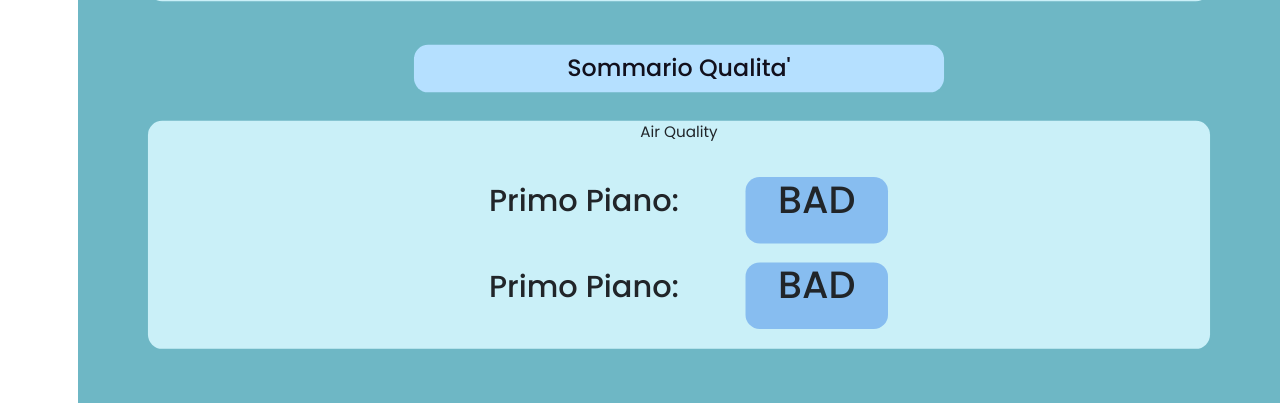
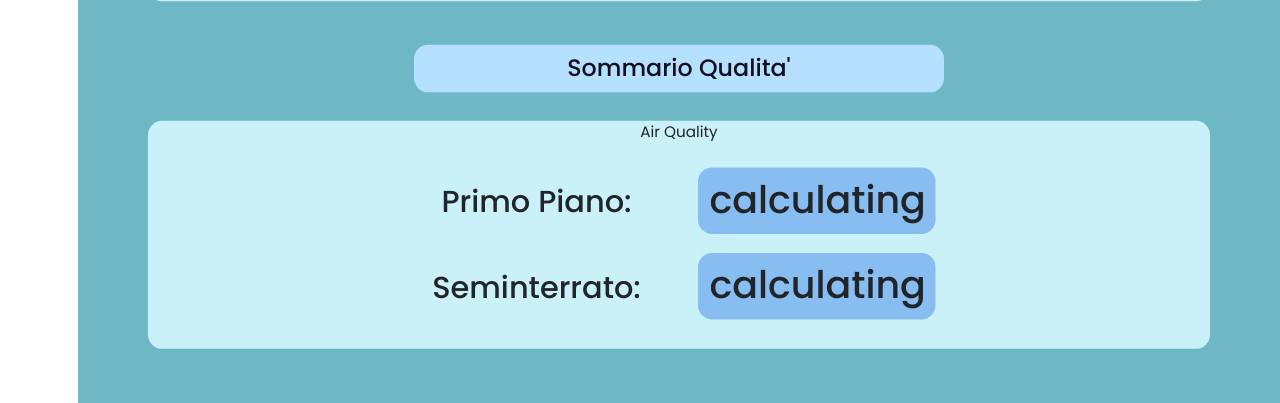
Before and after one commit to oberdfr/MonitoringSystem_WebServer, a Flask app: page /air.html in a window 1280 px wide. Shown: the part 1722-2125 px from the top of the page. Run offline with Flask 3, Linux system fonts and the light colour scheme; the visitor is signed in with stand-in values (Sample User, id 1); parts of the project's set-up code (start-up, migrations or seed data) failed here and were passed over.

Commit message:
website: add logic for quality estimate background colors and refactor a bit

```diff
--- a/static/js/air.js
+++ b/static/js/air.js
@@ -14,6 +14,12 @@
 let logoutBtn = document.querySelector("#logout-button");
 let qPP = document.getElementById('qualityPrimoPiano');
 let qS = document.getElementById('qualitySeminterrato');
+let qPPChip = document.getElementById('qualityPrimoPianoChip');
+let qSChip = document.getElementById('qualitySeminterratoChip');
+
+const COLOR_BAD = "#ef8b8b"
+const COLOR_WARNING = "#efd18b"
+const COLOR_GOOD = "#87bdf0"
 
 closeBtn.addEventListener("click", () => {
     sidebar.classList.toggle("open");
@@ -136,14 +142,25 @@
         }
     }
 
+    function determineColor(co2, qualita) {
+        if (co2 < 550 && qualita < 500) {
+            return COLOR_GOOD;
+        } else if ((co2 >= 550 && co2 < 900) || (qualita >= 500 && qualita < 700)) {
+            return COLOR_WARNING;
+        } else {
+            return COLOR_BAD;
+        }
+    }
+
     qS.innerHTML = calculateQuality(co2Seminterrato, qualitaSeminterrato);
     qPP.innerHTML = calculateQuality(co2PrimoPiano, qualitaPrimoPiano);
+    qSChip.style.backgroundColor = determineColor(co2Seminterrato, qualitaSeminterrato);
+    qPPChip.style.backgroundColor = determineColor(co2PrimoPiano, qualitaPrimoPiano);
 }
 
 document.addEventListener('DOMContentLoaded', function () {
     updateCurrentAirQuality();
     updateCurrentCo2();
-    updateSummary();
     setInterval(updateCurrentAirQuality, 5 * 1000); // Update every 5 seconds
     setInterval(updateCurrentCo2, 5 * 1000); // Update every 5 seconds
     setInterval(updateSummary, 5 * 1000); // Update every 5 seconds
--- a/templates/air.html
+++ b/templates/air.html
@@ -144,16 +144,16 @@
             <div id="airQualityResult" class="result_air_text col" style="height: 240px; margin: 0px; width: 100%;">
               Air Quality
 
-              <div class="row align-items-center text-center" style="width: 500px; margin: auto; margin-top: 35px;">
-                <h2 style="width: 300px; height: 70px;">Primo Piano:</h2>
-                <div id="qualityPrimoPianoChip" class="result_air_dark_text" style="height: 70px; width: 150px;">
-                  <h1 id="qualityPrimoPiano">GOOD</h1>
+              <div class="row align-items-center text-center" style="width: 600px; margin: auto; margin-top: 25px;">
+                <h2 style="width: 300px; height: 70px; margin: 0; margin-top: 15px;">Primo Piano:</h2>
+                <div id="qualityPrimoPianoChip" class="result_air_dark_text" style="height: 70px; width: 250px;">
+                  <h1 id="qualityPrimoPiano" style="margin-top: 10px;">calculating</h1>
                 </div>
               </div>
-              <div class="row align-items-center text-center" style="width: 500px; margin: auto;">
-                <h2 style="width: 300px; height: 70px;">Primo Piano:</h2>
-                <div id="qualitySeminterratoChip" class="result_air_dark_text" style="height: 70px; width: 150px;">
-                  <h1 id="qualitySeminterrato">GOOD</h1>
+              <div class="row align-items-center text-center" style="width: 600px; margin: auto;">
+                <h2 style="width: 300px; height: 70px; margin: 0; margin-top: 15px;">Seminterrato:</h2>
+                <div id="qualitySeminterratoChip" class="result_air_dark_text" style="height: 70px; width: 250px;">
+                  <h1 id="qualitySeminterrato" style="margin-top: 10px;">calculating</h1>
                 </div>
               </div>
             </div>
```
